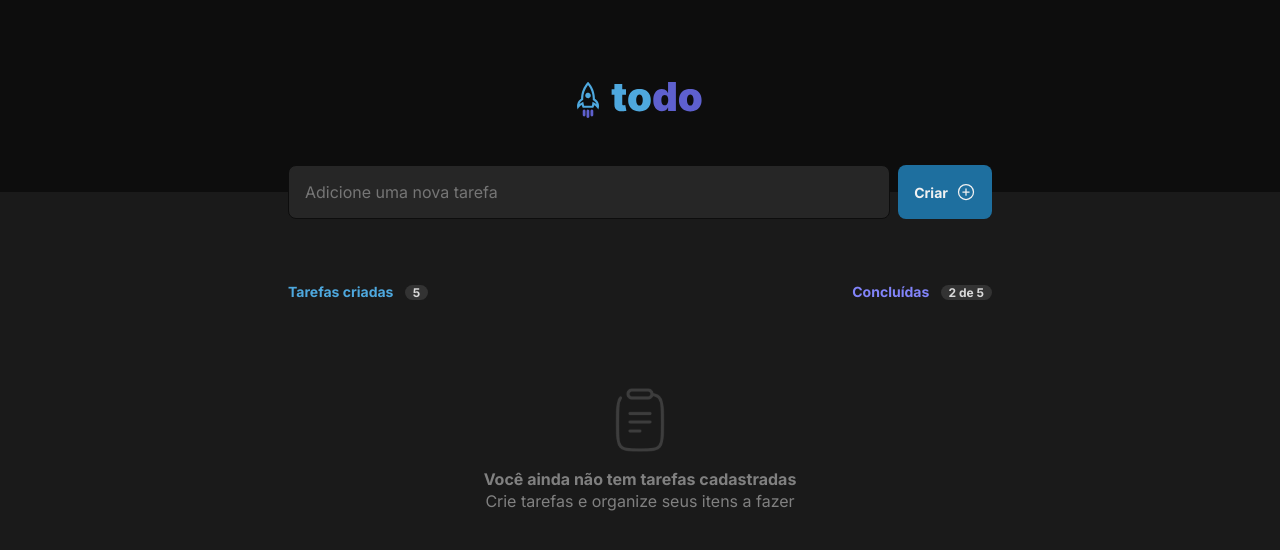
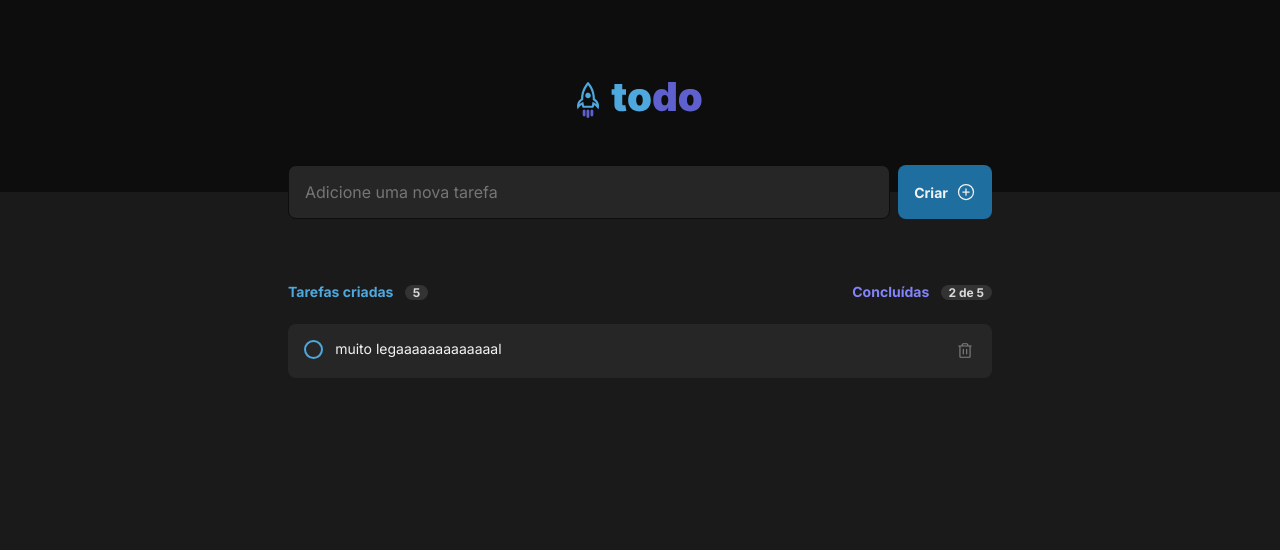
Before and after one commit to RafaelOshima/To-do-List-TS, a React (Vite) app: page / in a window 1280 px wide. Shown: the top 550 px of the page. Built offline with nearby package versions, Linux system fonts and the light colour scheme.

Commit message:
Colocando a funcionalidade de adicionar tarefas

```diff
--- a/src/App.tsx
+++ b/src/App.tsx
@@ -1,19 +1,43 @@
 import  './global.css'
 import styles from './App.module.css'
 import { PlusCircle } from '@phosphor-icons/react'
+import { ChangeEvent, FormEvent, useState } from 'react'
 
 import { Header } from './components/Header'
 import { Task } from './components/Task'
 import { NoTasks } from './components/NoTasks'
 
 export function App() {
+  const [tasks, setTasks] = useState([
+    'muito legaaaaaaaaaaaaal'
+  ])
+
+  const [newTaskText, setNewTaskText] = useState('')
+
+  function handleCreateNewTask(event: FormEvent) {
+    event.preventDefault()
+
+    setTasks([...tasks, newTaskText])
+
+    setNewTaskText('')
+  }
+
+  function handleNewTaskChange(event: ChangeEvent<HTMLTextAreaElement>) {
+    setNewTaskText(event.target.value)
+
+  }
+
   return (
     <div>
       <Header />
 
       <div className={styles.wrapper}>
-        <form className={styles.taskForm}>
-          <textarea placeholder='Adicione uma nova tarefa'></textarea>
+        <form onSubmit={handleCreateNewTask} className={styles.taskForm}>
+          <textarea
+            onChange={handleNewTaskChange}
+            value={newTaskText}
+            placeholder='Adicione uma nova tarefa'
+          />
           <button type='submit'>Criar <PlusCircle size={20} /></button>
         </form>
 
@@ -24,7 +48,12 @@ export function App() {
           </header>
 
           <div className={styles.tasks}>
-            < NoTasks />
+            {tasks.map(task => {
+              return (
+                < Task key={task} content={task} />
+              )
+            })}
+
           </div>
 
         </div>
--- a/src/components/Task.tsx
+++ b/src/components/Task.tsx
@@ -1,14 +1,17 @@
 import { Trash } from '@phosphor-icons/react'
 import styles from './Task.module.css'
 
+interface TaskProps {
+    content: string;
+}
 
-export function Task() {
+export function Task({ content }: TaskProps) {
     return (
         <div className={styles.task}>
             <div className={styles.inputContainer}>
                 <input type="checkbox" />
             </div>
-            <p>Lorem, ipsum dolor sit amet consectetur adipisicing elit. lor</p>
+            <p>{content}</p>
             <button title='Remover tarefa'>
                 < Trash size={18} />
             </button>
```
